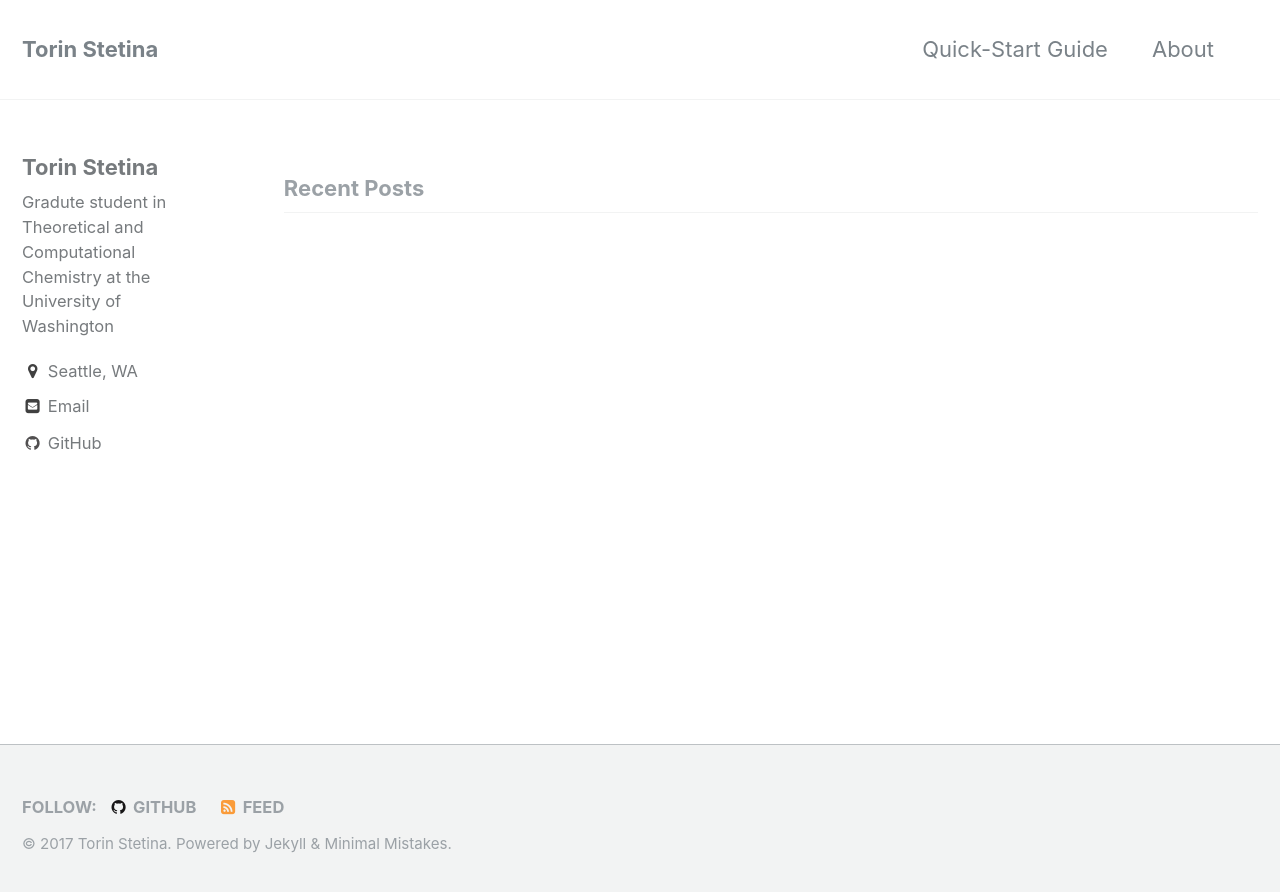
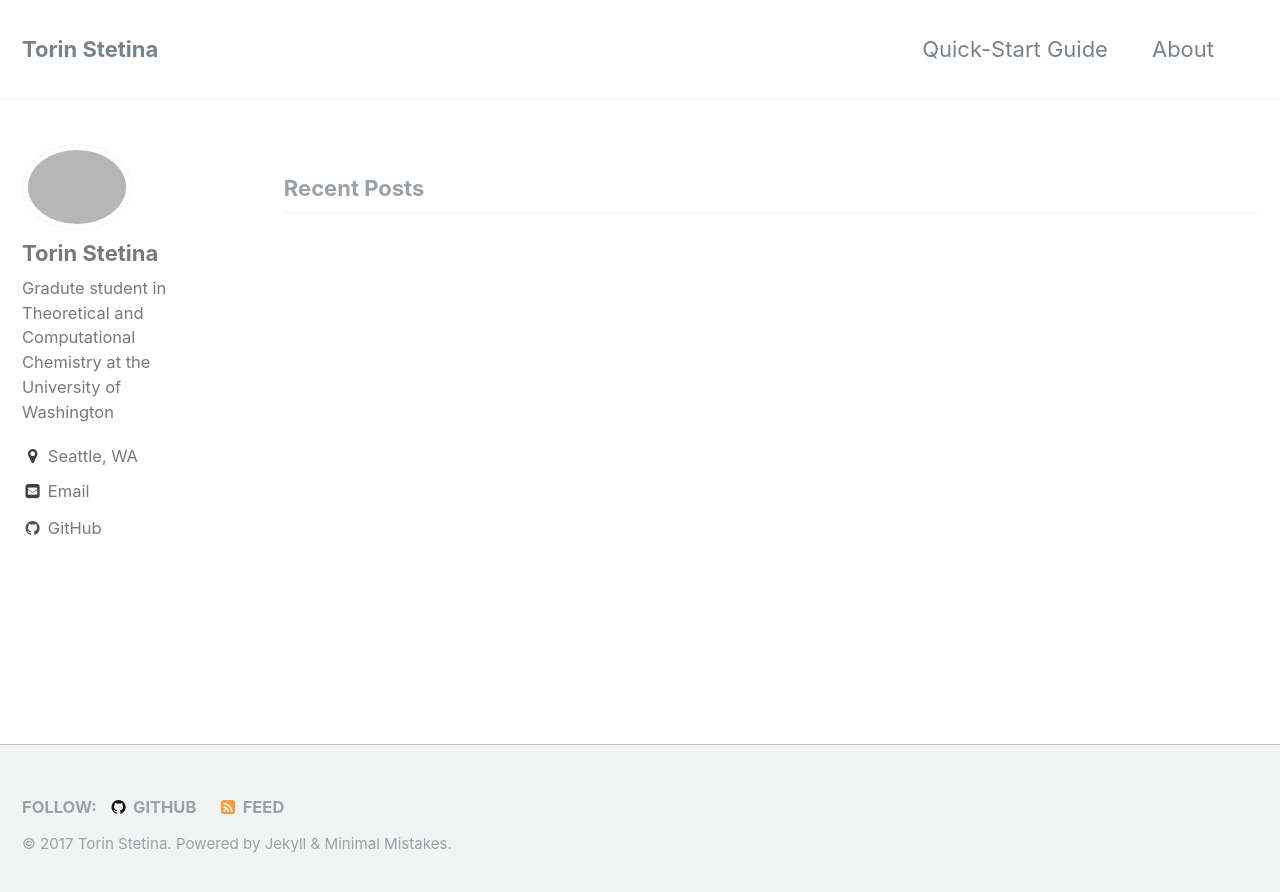
Before and after one commit to torinfs/torinfs.github.io, a Jekyll site: the page built from index.html, in a window 1280 px wide. Shown: the top 892 px of the page. Built offline with Jekyll 4.4.1, drawn with Linux system fonts in a browser that asks for light colours; the list of posts is cut into pages by our own code.

Commit message:
added photo

```diff
--- a/_config.yml
+++ b/_config.yml
@@ -78,7 +78,7 @@ analytics:
 # Site Author
 author:
   name             : "Torin Stetina"
-  avatar           : # path of avatar image, e.g. "/assets/images/bio-photo.jpg"
+  avatar           : "IMG_4673.jpg"
   bio              : "Gradute student in Theoretical and Computational Chemistry at the University of Washington"
   location         : "Seattle, WA"
   email            : "torins@uw.edu"
```
Also changed, not shown: 1 other file.
